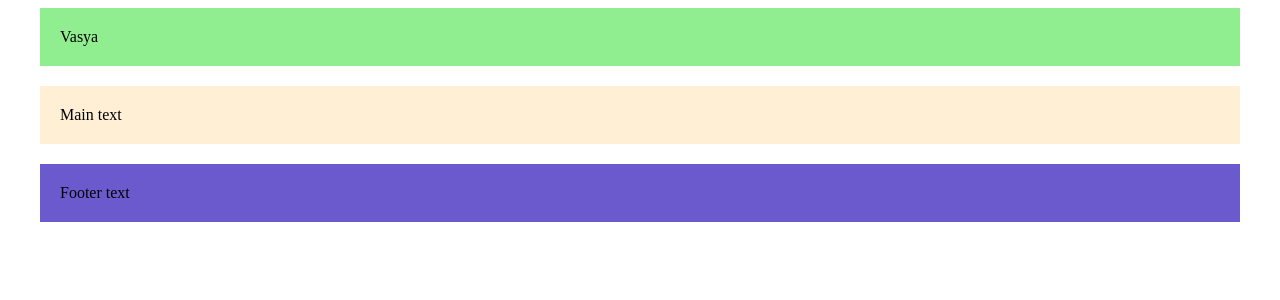
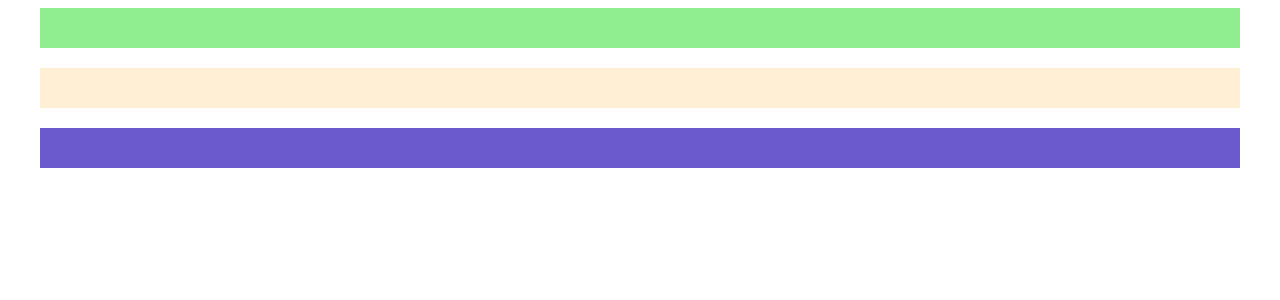
Before and after one commit to remzovnik/vue-learn, a Vue app: page / in a window 1280 px wide. Shown: the top 300 px of the page. Built offline with nearby package versions, Linux system fonts and the light colour scheme.

Commit message:
test delete

```diff
--- a/src/App.vue
+++ b/src/App.vue
@@ -1,11 +1,7 @@
 <template>
     <div id="app">
         <div class="container">
-            <layout>
-                <template #header="slotProps">{{slotProps.user.name}}</template>
-                <template>Main text</template>
-                <template #footer>Footer text</template>
-            </layout>
+            <layout></layout>
         </div>
     </div>
 </template>
```
